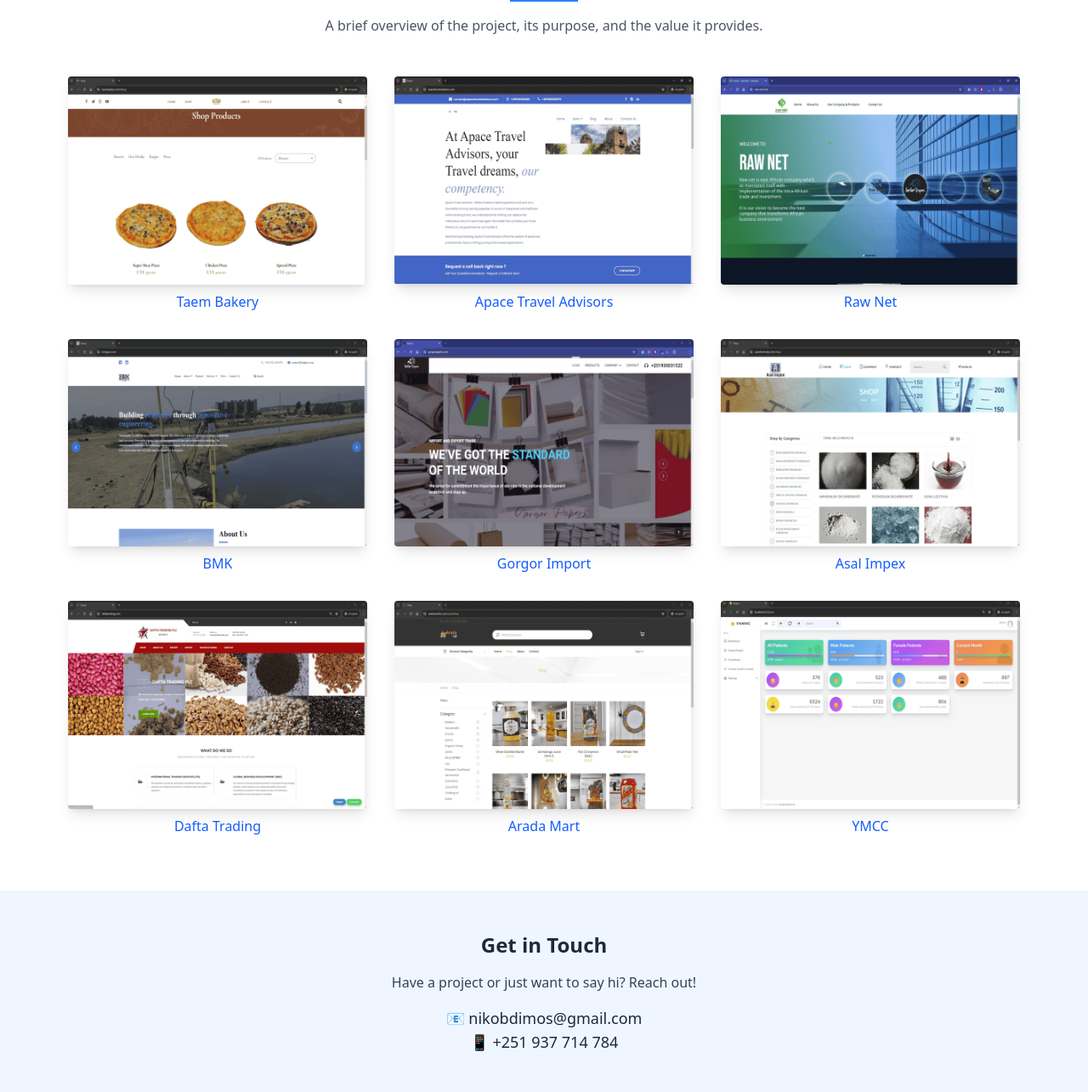
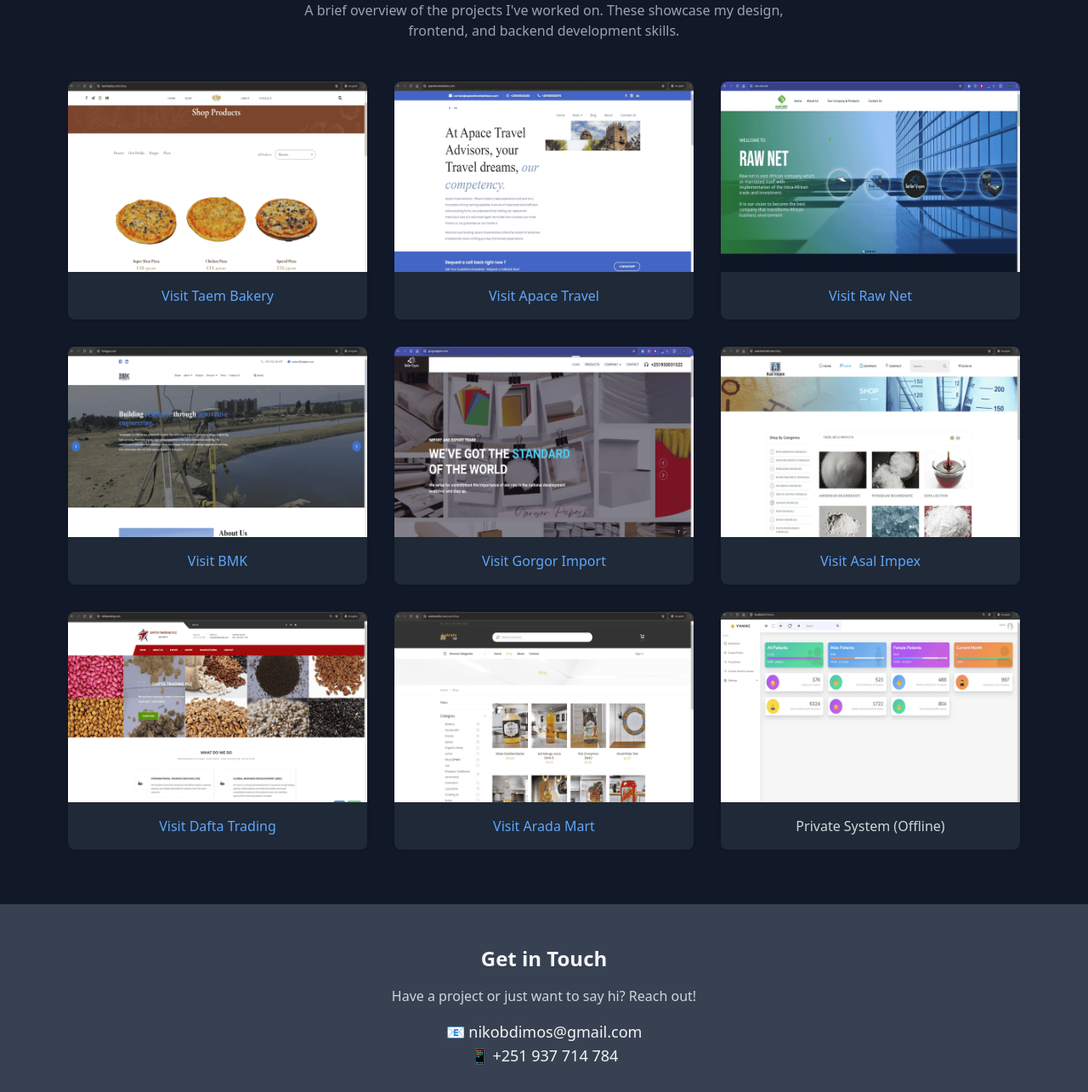
Before and after one commit to Nikodimosendeshaw/aboutme, a plain HTML site: page index.html in a window 1280 px wide. Shown: the part 616-1901 px from the top of the page at 85% size. Drawn offline with nearby package versions, Linux system fonts and the light colour scheme.

Commit message:
dark light mode update

```diff
--- a/index.html
+++ b/index.html
@@ -1,32 +1,48 @@
 <!DOCTYPE html>
-<html lang="en">
+<html lang="en" class="dark">
   <head>
     <meta charset="UTF-8" />
     <meta name="viewport" content="width=device-width, initial-scale=1.0" />
     <title>My Portfolio</title>
-    <script src="https://cdn.jsdelivr.net/npm/@tailwindcss/browser@4"></script>
-</head>
-  <body class="bg-gray-100 text-gray-800 font-sans">
+    <script src="https://cdn.tailwindcss.com"></script>
+    <script>
+      tailwind.config = {
+        darkMode: 'class',
+      }
+    </script>
+  </head>
+
+  <body class="bg-gray-100 text-gray-800 dark:bg-gray-900 dark:text-gray-100 font-sans">
 
     <!-- Header -->
-    <header class="bg-white shadow-md p-6">
+    <header class="bg-white dark:bg-gray-800 shadow-md p-6">
       <div class="max-w-6xl mx-auto flex justify-between items-center">
         <h1 class="text-2xl font-bold">Nikodimos Endeshaw</h1>
         <nav>
           <ul class="flex gap-4">
-            <li><a href="#about" class="hover:text-blue-500">About</a></li>
-            <li><a href="#projects" class="hover:text-blue-500">Projects</a></li>
-            <li><a href="#contact" class="hover:text-blue-500">Contact</a></li>
+            <li class="p-1 m-1"><a href="#about" class="hover:text-blue-500">About</a></li>
+            <li class="p-1 m-1"><a href="#projects" class="hover:text-blue-500">Projects</a></li>
+            <li class="p-1 m-1"><a  href="#contact" class="hover:text-blue-500">Contact</a></li>
+            <li ><button id="toggle-theme" class="p-1 m-1 rounded-full bg-gray-200 dark:bg-gray-700 hover:bg-gray-300 dark:hover:bg-gray-600 transition" onclick="document.documentElement.classList.toggle('dark')">
+                <svg id="icon-sun" xmlns="http://www.w3.org/2000/svg" class="h-6 w-6 text-yellow-500 dark:hidden" fill="none" viewBox="0 0 24 24" stroke="currentColor">
+                  <path stroke-linecap="round" stroke-linejoin="round" stroke-width="2" d="M12 3v1m0 16v1m8.66-13.66l-.71.71M4.05 19.95l-.71.71m16.97 0l-.71-.71M4.05 4.05l-.71-.71M21 12h1M2 12H1m5.64 6.36l.71-.71M17.66 6.34l.71-.71M12 8a4 4 0 100 8 4 4 0 000-8z" />
+                </svg>
+                <svg id="icon-moon" xmlns="http://www.w3.org/2000/svg" class="h-6 w-6 text-gray-200 hidden dark:block" fill="none" viewBox="0 0 24 24" stroke="currentColor">
+                  <path stroke-linecap="round" stroke-linejoin="round" stroke-width="2" d="M21 12.79A9 9 0 1111.21 3a7 7 0 109.79 9.79z" />
+                </svg>
+              </button>
+            </li>
           </ul>
+
         </nav>
       </div>
     </header>
 
     <!-- Hero Section -->
-    <section class="bg-blue-50 py-12">
+    <section class="bg-blue-50 dark:bg-gray-700 py-12">
       <div class="max-w-4xl mx-auto text-center">
         <h2 class="text-3xl font-semibold mb-2">Hi, I'm Nikodimos 👋</h2>
-        <p class="text-lg text-gray-600">Full-stack developer based in Addis Ababa, Ethiopia. I build modern websites and mobile apps using Laravel and Flutter.</p>
+        <p class="text-lg text-gray-600 dark:text-gray-300">Full-stack developer based in Addis Ababa, Ethiopia. I build modern websites and mobile apps using Laravel and Flutter.</p>
       </div>
     </section>
 
@@ -34,129 +50,153 @@
     <section id="about" class="py-12 px-4">
       <div class="max-w-3xl mx-auto">
         <h3 class="text-2xl font-semibold mb-4">About Me</h3>
-        <p class="text-gray-700 leading-relaxed">
-          I'm a passionate developer with a focus on solving real-world problems using modern web and mobile technologies. Currently working at p6dev.com, and building a ride-sharing app using Flutter and Laravel. I love learning, and I'm always looking for new challenges and collaborations.
+        <p class="text-gray-700 dark:text-gray-300 leading-relaxed">
+          I'm a passionate developer with a focus on solving real-world problems using modern web and mobile technologies...
         </p>
       </div>
     </section>
 
-   <!-- Recent Work Section -->
-<section id="work" class="py-16 bg-white">
+<!-- Recent Work Section -->
+<section id="work" class="py-16 bg-white dark:bg-gray-900">
     <div class="max-w-6xl mx-auto px-4">
       <!-- Section Header -->
       <div class="text-center mb-12">
-        <h3 class="text-3xl font-bold">
-          Recent <span class="text-blue-600">Work</span>
+        <h3 class="text-3xl font-bold text-gray-900 dark:text-white">
+          Recent <span class="text-blue-600 dark:text-blue-400">Work</span>
         </h3>
         <div class="w-20 h-1 bg-blue-500 mx-auto my-4"></div>
-        <p class="text-gray-600 max-w-xl mx-auto">
-          A brief overview of the project, its purpose, and the value it provides.
+        <p class="text-gray-600 dark:text-gray-400 max-w-xl mx-auto">
+          A brief overview of the projects I've worked on. These showcase my design, frontend, and backend development skills.
         </p>
       </div>
 
-
-
       <!-- Work Items Grid -->
-      <div class="grid grid-cols-1 md:grid-cols-2 lg:grid-cols-3 gap-8" id="work-items">
-        <!-- Item -->
-        <div class="website app">
-          <div class="relative group overflow-hidden rounded shadow-lg">
-            <img src="public/img/work/taem.png" alt="Taem Bakery" class="w-full h-auto">
+      <div class="grid grid-cols-1 sm:grid-cols-2 lg:grid-cols-3 gap-8">
+        <!-- Template Work Item -->
+        <!-- Repeat this block for each project -->
+        <div class="website app bg-white dark:bg-gray-800 rounded-lg overflow-hidden shadow hover:shadow-xl transition">
+          <div class="relative group">
+            <img src="public/img/work/taem.png" alt="Taem Bakery" class="w-full h-56 object-cover">
             <div class="absolute inset-0 bg-black bg-opacity-60 opacity-0 group-hover:opacity-100 transition flex flex-col justify-center items-center text-white p-4">
               <h4 class="text-lg font-bold">Bakery</h4>
-              <h6 class="text-sm">Taem Bakery</h6>
+              <p class="text-sm">Taem Bakery</p>
             </div>
           </div>
-          <a href="https://taembakery.com/" target="_blank" class="block text-center text-blue-600 mt-2">Taem Bakery</a>
+          <div class="p-4 text-center">
+            <a href="https://taembakery.com/" target="_blank" class="text-blue-600 dark:text-blue-400 hover:underline">Visit Taem Bakery</a>
+          </div>
         </div>
 
-        <!-- Repeat the above block for each project -->
-        <div class="website">
-          <div class="relative group overflow-hidden rounded shadow-lg">
-            <img src="public/img/work/apace.png" alt="Apace" class="w-full h-auto">
+        <!-- Apace Travel -->
+        <div class="website bg-white dark:bg-gray-800 rounded-lg overflow-hidden shadow hover:shadow-xl transition">
+          <div class="relative group">
+            <img src="public/img/work/apace.png" alt="Apace" class="w-full h-56 object-cover">
             <div class="absolute inset-0 bg-black bg-opacity-60 opacity-0 group-hover:opacity-100 transition flex flex-col justify-center items-center text-white p-4">
-              <h4 class="text-lg font-bold">Visit Site</h4>
-              <h6 class="text-sm">Apace Travel Advisors</h6>
+              <h4 class="text-lg font-bold">Travel Advisor</h4>
+              <p class="text-sm">Apace Travel Advisors</p>
             </div>
           </div>
-          <a href="https://apacetraveladvisors.com/" target="_blank" class="block text-center text-blue-600 mt-2">Apace Travel Advisors</a>
+          <div class="p-4 text-center">
+            <a href="https://apacetraveladvisors.com/" target="_blank" class="text-blue-600 dark:text-blue-400 hover:underline">Visit Apace Travel</a>
+          </div>
         </div>
 
-        <div class="website wordpress">
-          <div class="relative group overflow-hidden rounded shadow-lg">
-            <img src="public/img/work/raw.png" alt="Raw Net" class="w-full h-auto">
+        <!-- Raw Net -->
+        <div class="website wordpress bg-white dark:bg-gray-800 rounded-lg overflow-hidden shadow hover:shadow-xl transition">
+          <div class="relative group">
+            <img src="public/img/work/raw.png" alt="Raw Net" class="w-full h-56 object-cover">
             <div class="absolute inset-0 bg-black bg-opacity-60 opacity-0 group-hover:opacity-100 transition flex flex-col justify-center items-center text-white p-4">
               <h4 class="text-lg font-bold">East African Company</h4>
-              <h6 class="text-sm">Raw Net</h6>
+              <p class="text-sm">Raw Net</p>
             </div>
           </div>
-          <a href="https://raw-net.com/" target="_blank" class="block text-center text-blue-600 mt-2">Raw Net</a>
+          <div class="p-4 text-center">
+            <a href="https://raw-net.com/" target="_blank" class="text-blue-600 dark:text-blue-400 hover:underline">Visit Raw Net</a>
+          </div>
         </div>
 
-        <div class="website">
-          <div class="relative group overflow-hidden rounded shadow-lg">
-            <img src="public/img/work/bmk.png" alt="BMK" class="w-full h-auto">
+        <!-- BMK -->
+        <div class="website bg-white dark:bg-gray-800 rounded-lg overflow-hidden shadow hover:shadow-xl transition">
+          <div class="relative group">
+            <img src="public/img/work/bmk.png" alt="BMK" class="w-full h-56 object-cover">
             <div class="absolute inset-0 bg-black bg-opacity-60 opacity-0 group-hover:opacity-100 transition flex flex-col justify-center items-center text-white p-4">
               <h4 class="text-lg font-bold">Geo-Engineering</h4>
-              <h6 class="text-sm">BMK</h6>
+              <p class="text-sm">BMK</p>
             </div>
           </div>
-          <a href="https://bmkgeo.com/" target="_blank" class="block text-center text-blue-600 mt-2">BMK</a>
+          <div class="p-4 text-center">
+            <a href="https://bmkgeo.com/" target="_blank" class="text-blue-600 dark:text-blue-400 hover:underline">Visit BMK</a>
+          </div>
         </div>
 
-        <div class="website">
-          <div class="relative group overflow-hidden rounded shadow-lg">
-            <img src="public/img/work/gorgor.png" alt="Gorgor Import" class="w-full h-auto">
+        <!-- Gorgor Import -->
+        <div class="website bg-white dark:bg-gray-800 rounded-lg overflow-hidden shadow hover:shadow-xl transition">
+          <div class="relative group">
+            <img src="public/img/work/gorgor.png" alt="Gorgor Import" class="w-full h-56 object-cover">
             <div class="absolute inset-0 bg-black bg-opacity-60 opacity-0 group-hover:opacity-100 transition flex flex-col justify-center items-center text-white p-4">
               <h4 class="text-lg font-bold">Import and Trade</h4>
-              <h6 class="text-sm">Gorgor Import</h6>
+              <p class="text-sm">Gorgor Import</p>
             </div>
           </div>
-          <a href="https://gorgorpapers.com/" target="_blank" class="block text-center text-blue-600 mt-2">Gorgor Import</a>
+          <div class="p-4 text-center">
+            <a href="https://gorgorpapers.com/" target="_blank" class="text-blue-600 dark:text-blue-400 hover:underline">Visit Gorgor Import</a>
+          </div>
         </div>
 
-        <div class="website">
-          <div class="relative group overflow-hidden rounded shadow-lg">
-            <img src="public/img/work/asal.png" alt="Asal Impex" class="w-full h-auto">
+        <!-- Asal Impex -->
+        <div class="website bg-white dark:bg-gray-800 rounded-lg overflow-hidden shadow hover:shadow-xl transition">
+          <div class="relative group">
+            <img src="public/img/work/asal.png" alt="Asal Impex" class="w-full h-56 object-cover">
             <div class="absolute inset-0 bg-black bg-opacity-60 opacity-0 group-hover:opacity-100 transition flex flex-col justify-center items-center text-white p-4">
               <h4 class="text-lg font-bold">Chemical Company</h4>
-              <h6 class="text-sm">Asal Impex</h6>
+              <p class="text-sm">Asal Impex</p>
             </div>
           </div>
-          <a href="https://asalchemicals.com/" target="_blank" class="block text-center text-blue-600 mt-2">Asal Impex</a>
+          <div class="p-4 text-center">
+            <a href="https://asalchemicals.com/" target="_blank" class="text-blue-600 dark:text-blue-400 hover:underline">Visit Asal Impex</a>
+          </div>
         </div>
 
-        <div class="website">
-          <div class="relative group overflow-hidden rounded shadow-lg">
-            <img src="public/img/work/dafta.png" alt="Dafta Trading" class="w-full h-auto">
+        <!-- Dafta Trading -->
+        <div class="website bg-white dark:bg-gray-800 rounded-lg overflow-hidden shadow hover:shadow-xl transition">
+          <div class="relative group">
+            <img src="public/img/work/dafta.png" alt="Dafta Trading" class="w-full h-56 object-cover">
             <div class="absolute inset-0 bg-black bg-opacity-60 opacity-0 group-hover:opacity-100 transition flex flex-col justify-center items-center text-white p-4">
               <h4 class="text-lg font-bold">Trading Companies</h4>
-              <h6 class="text-sm">Dafta Trading</h6>
+              <p class="text-sm">Dafta Trading</p>
             </div>
           </div>
-          <a href="https://daftatrading.com/" target="_blank" class="block text-center text-blue-600 mt-2">Dafta Trading</a>
+          <div class="p-4 text-center">
+            <a href="https://daftatrading.com/" target="_blank" class="text-blue-600 dark:text-blue-400 hover:underline">Visit Dafta Trading</a>
+          </div>
         </div>
 
-        <div class="website">
-          <div class="relative group overflow-hidden rounded shadow-lg">
-            <img src="public/img/work/arada.png" alt="Arada Mart" class="w-full h-auto">
+        <!-- Arada Mart -->
+        <div class="website bg-white dark:bg-gray-800 rounded-lg overflow-hidden shadow hover:shadow-xl transition">
+          <div class="relative group">
+            <img src="public/img/work/arada.png" alt="Arada Mart" class="w-full h-56 object-cover">
             <div class="absolute inset-0 bg-black bg-opacity-60 opacity-0 group-hover:opacity-100 transition flex flex-col justify-center items-center text-white p-4">
-              <h4 class="text-lg font-bold">E-Companies</h4>
-              <h6 class="text-sm">Arada Mart</h6>
+              <h4 class="text-lg font-bold">E-Commerce</h4>
+              <p class="text-sm">Arada Mart</p>
             </div>
           </div>
-          <a href="https://aradamartkc.com/" target="_blank" class="block text-center text-blue-600 mt-2">Arada Mart</a>
+          <div class="p-4 text-center">
+            <a href="https://aradamartkc.com/" target="_blank" class="text-blue-600 dark:text-blue-400 hover:underline">Visit Arada Mart</a>
+          </div>
         </div>
 
-        <div class="offlineSystem">
-          <div class="relative group overflow-hidden rounded shadow-lg">
-            <img src="public/img/work/ymcc.png" alt="YMCC" class="w-full h-auto">
+        <!-- YMCC -->
+        <div class="offlineSystem bg-white dark:bg-gray-800 rounded-lg overflow-hidden shadow hover:shadow-xl transition">
+          <div class="relative group">
+            <img src="public/img/work/ymcc.png" alt="YMCC" class="w-full h-56 object-cover">
             <div class="absolute inset-0 bg-black bg-opacity-60 opacity-0 group-hover:opacity-100 transition flex flex-col justify-center items-center text-white p-4">
-              <h4 class="text-lg font-bold">Hospital Management System</h4>
-              <h6 class="text-sm">YMCC</h6>
+              <h4 class="text-lg font-bold">Hospital System</h4>
+              <p class="text-sm">YMCC</p>
             </div>
           </div>
-          <a href="#" class="block text-center text-blue-600 mt-2">YMCC</a>
+          <div class="p-4 text-center">
+            <span class="text-gray-700 dark:text-gray-300">Private System (Offline)</span>
+          </div>
         </div>
       </div>
     </div>
@@ -164,17 +204,17 @@
 
 
     <!-- Contact Section -->
-    <section id="contact" class="py-12 px-4 bg-blue-50">
+    <section id="contact" class="py-12 px-4 bg-blue-50 dark:bg-gray-700">
       <div class="max-w-3xl mx-auto text-center">
         <h3 class="text-2xl font-semibold mb-4">Get in Touch</h3>
-        <p class="mb-4 text-gray-700">Have a project or just want to say hi? Reach out!</p>
-        <p class="text-lg font-medium">📧 nikobdimos@gmail.com</p>
+        <p class="mb-4 text-gray-700 dark:text-gray-300">Have a project or just want to say hi? Reach out!</p>
+        <p class="text-lg font-medium">📧 <a href="mailto:nikobdimos@gmail.com">nikobdimos@gmail.com</a></p>
         <p class="text-lg font-medium">📱 +251 937 714 784</p>
       </div>
     </section>
 
     <!-- Footer -->
-    <footer class="bg-white p-4 text-center text-sm text-gray-500">
+    <footer class="bg-white dark:bg-gray-800 p-4 text-center text-sm text-gray-500 dark:text-gray-400">
       &copy; 2025 Nikodimos Endeshaw. All rights reserved.
     </footer>
 
```
